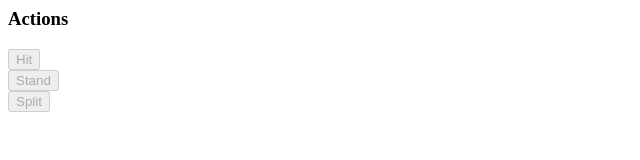
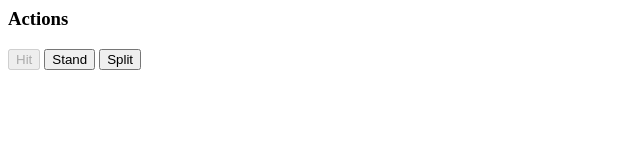
Before and after one commit to iojason/blackjack-c2, a plain HTML site: page table.html in a window 1280 px wide. Shown: the whole page, without its empty margins (0-640 px from the left). Drawn offline with Linux system fonts and the light colour scheme.

Commit message:
updated table.html

```diff
--- a/table.html
+++ b/table.html
@@ -1,14 +1,14 @@
 <html>
-    <body>
-        <h3>Actions</h3>
+
+<body>
+    <main>
         <section>
+            <h3>Actions</h3>
             <button type="button" disabled>Hit</button>
+            <button type="button">Stand</button>
+            <button type="button">Split</button>
         </section>
-        <section>
-            <button type="button" disabled>Stand</button>
-        </section>
-        <section>
-            <button type="button" disabled>Split</button>
-        </section>
-    </body>
+    </main>
+</body>
+
 </html>
```
